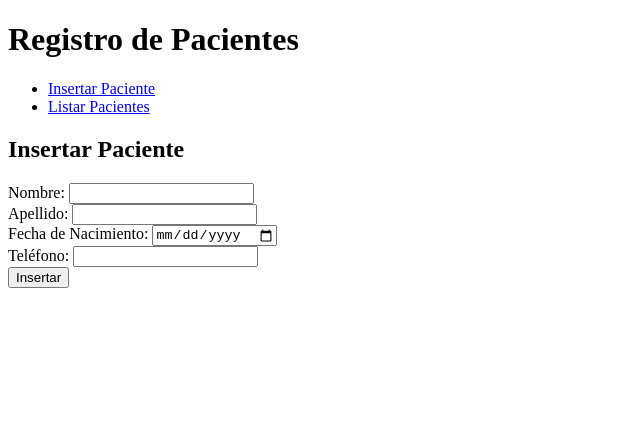
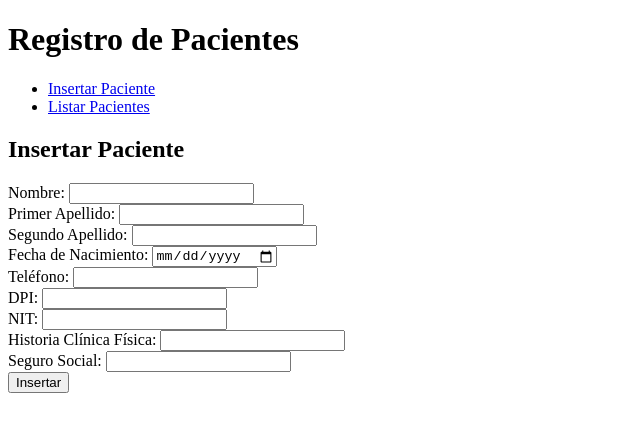
Before and after one commit to adolfo-ajucum/fhir-patient-app, a React (Vite) app: page /insert in a window 1280 px wide. Shown: the top 432 px of the page, without its empty margins (0-640 px from the left). Built offline with nearby package versions, Linux system fonts and the light colour scheme.

Commit message:
feat: nuevos campos formulario

```diff
--- a/src/InsertPatient.jsx
+++ b/src/InsertPatient.jsx
@@ -3,32 +3,71 @@ import axios from "axios";
 
 const InsertPatient = () => {
   const [name, setName] = useState("");
+  const [secondSurname, setSecondSurname] = useState("");
   const [surname, setSurname] = useState("");
   const [birthDate, setBirthDate] = useState("");
   const [phone, setPhone] = useState("");
+  const [DPI, setDPI] = useState("");
+  const [NIT, setNIT] = useState("");
+  const [historiaClinicaFisica, setHistoriaClinicaFisica] = useState("");
+  const [seguroSocial, setSeguroSocial] = useState("");
+
   const base_url = 'http://localhost:5826/fhir/r5';
 
   const handleSubmit = (e) => {
     e.preventDefault();
 
+    // Construcción del objeto del paciente para FHIR
     const patientData = {
       resourceType: "Patient",
-      name: [{
-        use: "official",
-        family: surname,
-        given: [name]
-      }],
-      telecom: [{
-        system: "phone",
-        value: phone,
-        use: "home"
-      }],
+      identifier: [
+        {
+          use: "official",
+          type: { text: "DPI" },
+          value: DPI
+        },
+        {
+          use: "official",
+          type: { text: "NIT" },
+          value: NIT
+        },
+        {
+          use: "official",
+          type: { text: "Historia Clínica Física" },
+          value: historiaClinicaFisica
+        },
+        {
+          use: "official",
+          type: { text: "Seguro Social" },
+          value: seguroSocial
+        }
+      ],
+      name: [
+        {
+          use: "official",
+          family: surname,
+          given: [name],
+          extension: [
+            {
+              url: "https://example.org/fhir/StructureDefinition/SegundoApellido",
+              valueString: secondSurname
+            }
+          ]
+        }
+      ],
+      telecom: [
+        {
+          system: "phone",
+          value: phone,
+          use: "home"
+        }
+      ],
       birthDate: birthDate
     };
 
+    // Envío de datos al servidor FHIR
     axios.post(`${base_url}/Patient`, patientData)
       .then(response => {
-
         alert("Paciente insertado con éxito!");
       })
       .catch(error => {
@@ -45,8 +84,12 @@ const InsertPatient = () => {
           <input type="text" value={name} onChange={(e) => setName(e.target.value)} required />
         </div>
         <div>
-          <label>Apellido: </label>
+          <label>Primer Apellido: </label>
           <input type="text" value={surname} onChange={(e) => setSurname(e.target.value)} required />
+        </div>
+        <div>
+          <label>Segundo Apellido: </label>
+          <input type="text" value={secondSurname} onChange={(e) => setSecondSurname(e.target.value)} required />
         </div>
         <div>
           <label>Fecha de Nacimiento: </label>
@@ -56,6 +99,22 @@ const InsertPatient = () => {
           <label>Teléfono: </label>
           <input type="text" value={phone} onChange={(e) => setPhone(e.target.value)} required />
         </div>
+        <div>
+          <label>DPI: </label>
+          <input type="text" value={DPI} onChange={(e) => setDPI(e.target.value)} required />
+        </div>
+        <div>
+          <label>NIT: </label>
+          <input type="text" value={NIT} onChange={(e) => setNIT(e.target.value)} />
+        </div>
+        <div>
+          <label>Historia Clínica Física: </label>
+          <input type="text" value={historiaClinicaFisica} onChange={(e) => setHistoriaClinicaFisica(e.target.value)} />
+        </div>
+        <div>
+          <label>Seguro Social: </label>
+          <input type="text" value={seguroSocial} onChange={(e) => setSeguroSocial(e.target.value)} />
+        </div>
         <button type="submit">Insertar</button>
       </form>
     </div>
```
